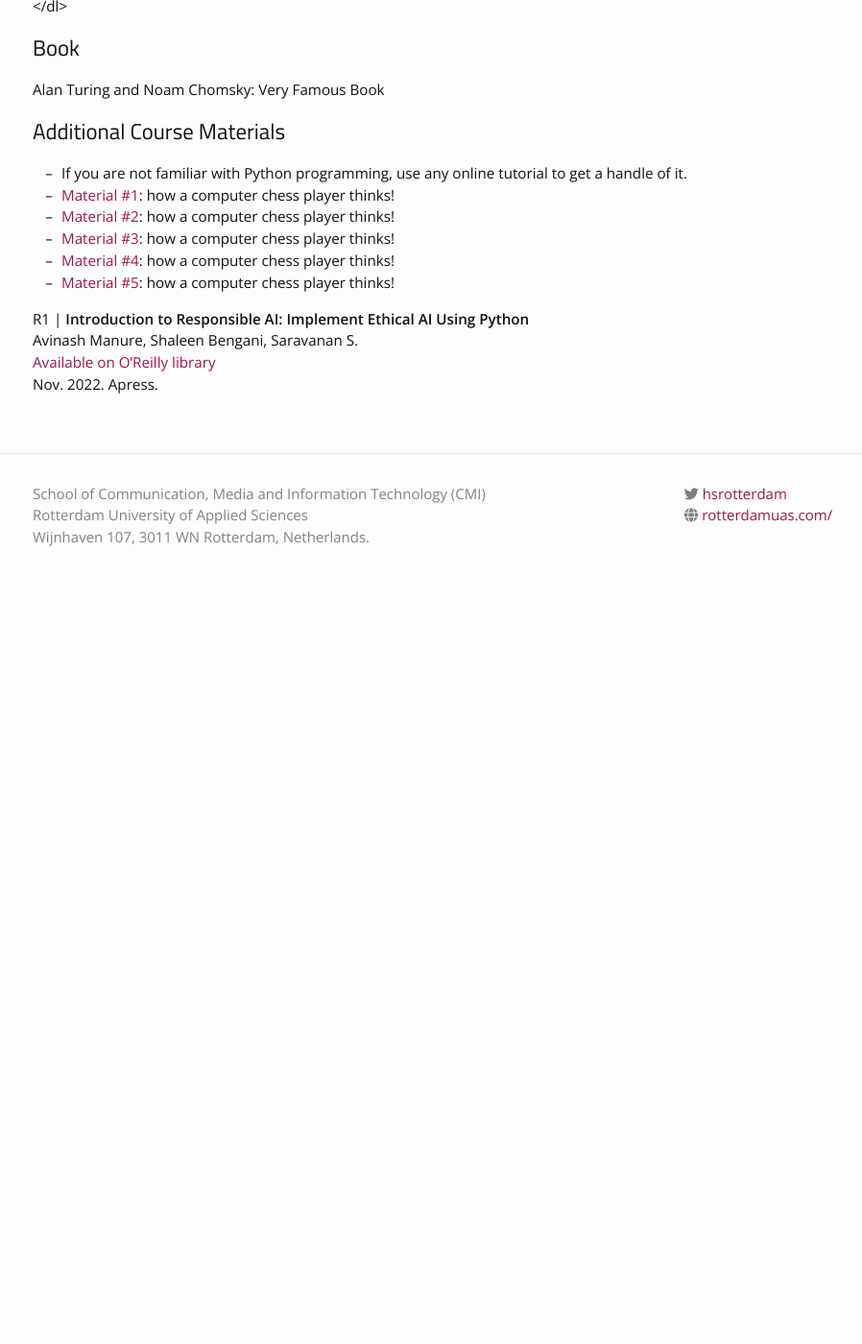
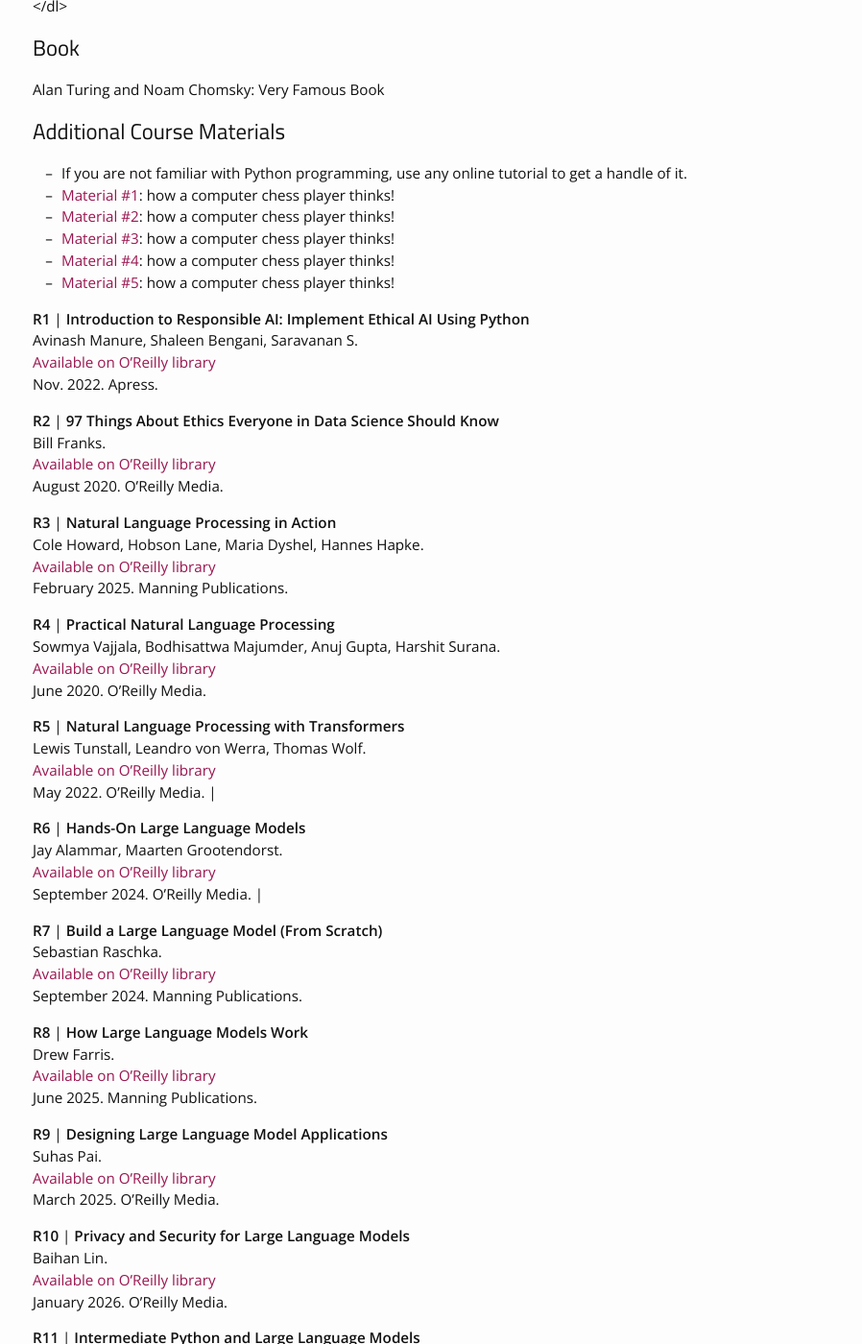
Before and after one commit to BabakBasharirad/llm-engineering, a Jekyll site: the page built from materials.md, in a window 1280 px wide and 1400 px high, scrolled down 473 px. Shown: the whole window at 96% size, without its empty margins (161-1059 px from the left). Built offline with Jekyll 4.4.1, drawn with Linux system fonts in a browser that asks for light colours; nearby versions of some CDN libraries; before the commit the page ends 1103 px from its top, so only the background shows below that; some of the changed text lies outside the part shown.

Commit message:
Update materials.md

```diff
--- a/materials.md
+++ b/materials.md
@@ -20,7 +20,73 @@ Alan Turing and Noam Chomsky: Very Famous Book
 * [Material #5](http://www.example.com/): how a computer chess player thinks!
 
 
-R1 | **Introduction to Responsible AI: Implement Ethical AI Using Python**
+**R1** | **Introduction to Responsible AI: Implement Ethical AI Using Python**
 <br> Avinash Manure, Shaleen Bengani, Saravanan S.
 <br> [Available on O’Reilly library](#)
 <br> Nov. 2022. Apress.
+<br>
+
+**R2** | **97 Things About Ethics Everyone in Data Science Should Know**
+<br> Bill Franks.
+<br>[Available on O’Reilly library](#)
+<br>August 2020. O’Reilly Media.
+<br>
+
+**R3** | **Natural Language Processing in Action**
+<br> Cole Howard, Hobson Lane, Maria Dyshel, Hannes Hapke.
+<br> [Available on O’Reilly library](#)
+<br> February 2025. Manning Publications.
+<br>
+
+**R4** | **Practical Natural Language Processing**
+<br> Sowmya Vajjala, Bodhisattwa Majumder, Anuj Gupta, Harshit Surana.
+<br> [Available on O’Reilly library](#)
+<br> June 2020. O’Reilly Media.
+<br>
+
+**R5** | **Natural Language Processing with Transformers**
+<br> Lewis Tunstall, Leandro von Werra, Thomas Wolf.
+<br>[Available on O’Reilly library](#)
+<br> May 2022. O’Reilly Media. |
+<br>
+
+**R6** | **Hands-On Large Language Models**
+<br> Jay Alammar, Maarten Grootendorst.
+<br> [Available on O’Reilly library](#)
+<br> September 2024. O’Reilly Media. |
+<br>
+
+**R7** | **Build a Large Language Model (From Scratch)**
+<br> Sebastian Raschka.
+<br> [Available on O’Reilly library](#)
+<br> September 2024. Manning Publications.
+<br>
+
+**R8** | **How Large Language Models Work**
+<br> Drew Farris.
+<br> [Available on O’Reilly library](#)
+<br> June 2025. Manning Publications.
+<br>
+
+**R9** | **Designing Large Language Model Applications**
+<br> Suhas Pai.
+<br> [Available on O’Reilly library](#)
+<br> March 2025. O’Reilly Media.
+<br>
+
+**R10** | **Privacy and Security for Large Language Models**
+<br> Baihan Lin.
+<br> [Available on O’Reilly library](#)
+<br> January 2026. O’Reilly Media.
+<br>
+
+**R11** | **Intermediate Python and Large Language Models**
+<br> Dilyan Grigorov.
+<br> [Available on O’Reilly library](#)
+<br> June 2025. Apress.
+<br>
+
+**R12** | **Quick Start Guide to Large Language Models: Strategies and Best Practices for ChatGPT, Embeddings, Fine-Tuning, and Multimodal AI**
+<br> Sinan Ozdemir.
+<br> [Available on O’Reilly library](#)
+<br> October 2024. Addison-Wesley Professional.
```
